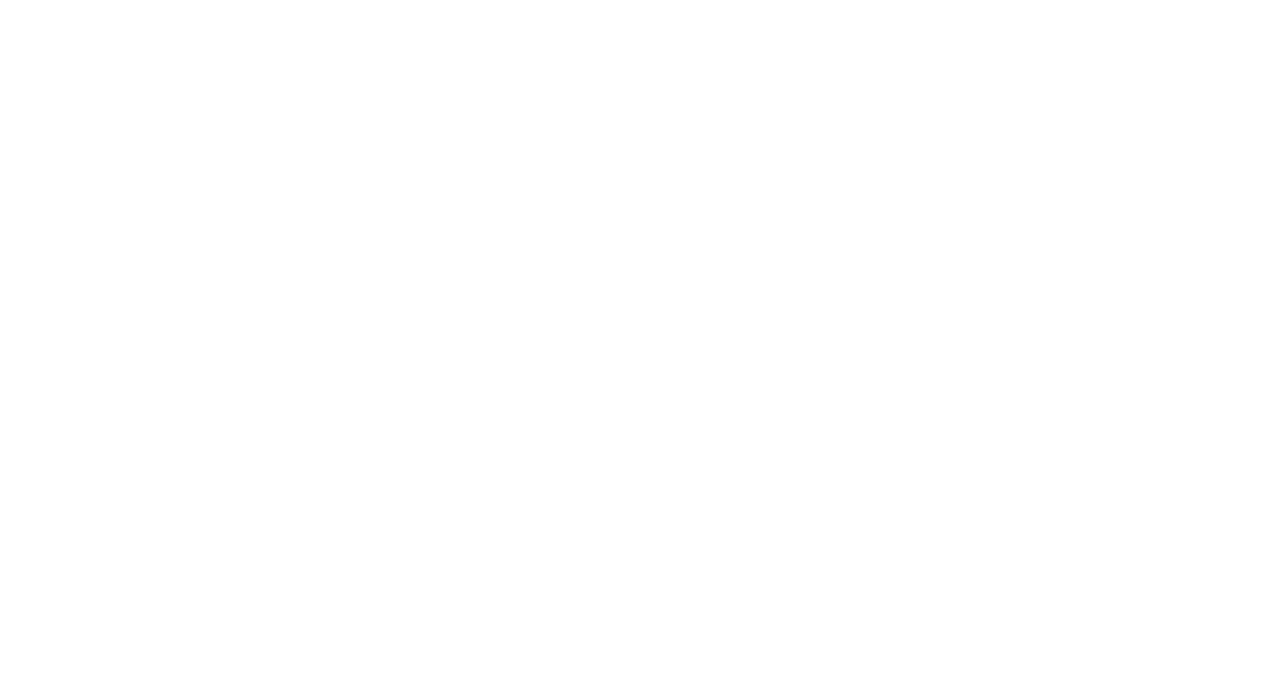
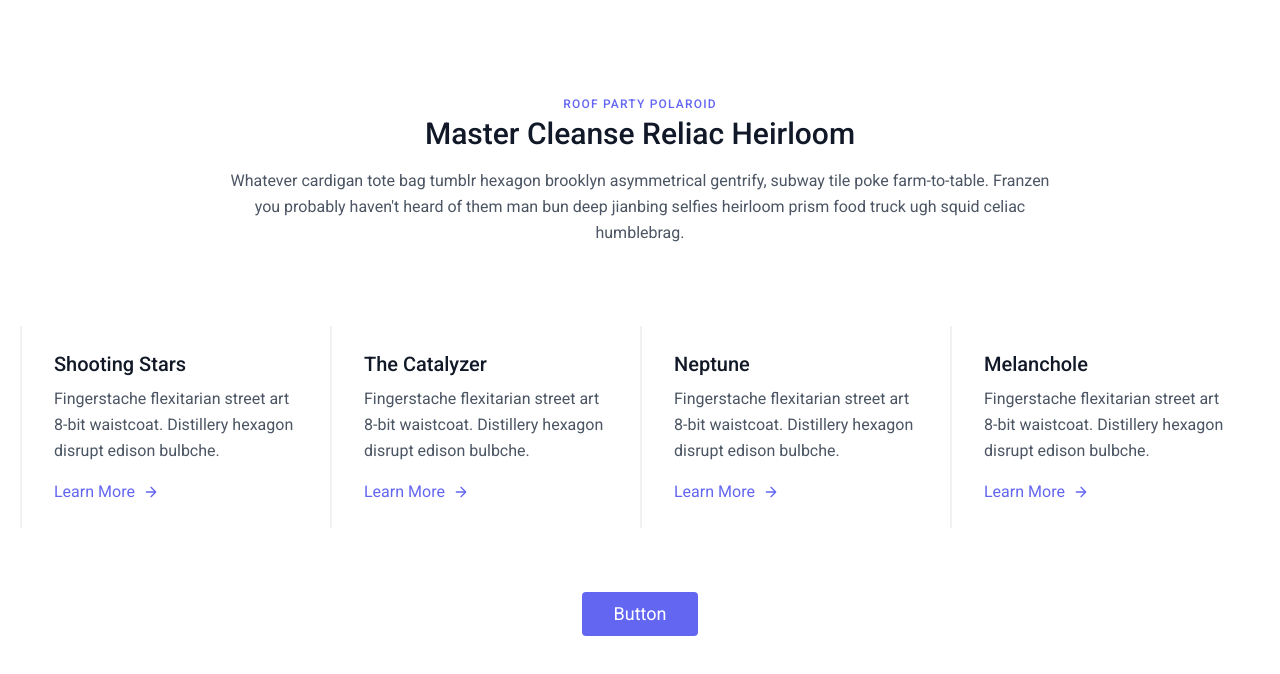
Before and after one commit to shreyanzjain/scoop-mern, a React (Vite) app in the folder frontend/: page /learnMore in a window 1280 px wide. Before the commit this address had no page. Shown: the top 674 px of the page. Built offline with nearby package versions, Linux system fonts and the light colour scheme.

Commit message:
UI_changes, starting learn more

```diff
--- a/frontend/src/App.jsx
+++ b/frontend/src/App.jsx
@@ -12,6 +12,7 @@ import { Link, Routes, Route } from "react-router-dom";
 import UserUI from "./components/UserUI/UserUI";
 import Calendar from "./components/Calendar/Calendar"
 import AdminCalendar from "./components/Calendar/adminCalendar";
+import LearnMore from "./components/landing/LearnMore";
 import ResetPwd from "./components/ResetPassword/ResetPwd"
 import "./App.css";
 import "../index.css";
@@ -37,6 +38,10 @@ const App = () => {
         <Route path="/placement-cell" element={<Placement />} />
         <Route path="/dashboard" element={<Dashboard />} />
         <Route path="/user-page" element={<UserUI />} />
+        <Route path="/calendar" element={<Calendar />} />
+        <Route path="/adminCalendar" element={<AdminCalendar />} />
+        <Route path="/learnMore" element={<LearnMore />} />
+
       </Routes>
     </>
   );
--- a/frontend/src/components/UserUI/UserSideBar.jsx
+++ b/frontend/src/components/UserUI/UserSideBar.jsx
@@ -6,12 +6,19 @@ import styled from 'styled-components';
 const StyledSidebar = styled.aside`
 background-color: #F5F5F5;
 height: 100%;
+  position: sticky;
+  top: 0;
+`;
 
+const Container = styled.div`
+  height: 100vh; /* 100% of the viewport height */
+  overflow: hidden; /* Hide any overflow content */
 `;
 
 const SideBar = () => {
   return (
     <div>
+    <Container>
       <StyledSidebar className="flex flex-col w-64 h-screen px-4 py-8 overflow-y-auto bg-white border-r rtl:border-r-0 rtl:border-l dark:bg-gray-900 dark:border-gray-700">
         {/* Rest of your sidebar content */}
         <a href="#" class="mx-auto">
@@ -82,6 +89,7 @@ const SideBar = () => {
     </div>
 
       </StyledSidebar>
+      </Container>
     </div>
   );
 }
--- /dev/null
+++ b/frontend/src/components/landing/LearnMore.jsx
@@ -0,0 +1,58 @@
+import React from 'react'
+
+const LearnMore = () => {
+  return (
+    <div>
+        <section class="text-gray-600 body-font">
+  <div class="container px-5 py-24 mx-auto">
+    <div class="flex flex-col text-center w-full mb-20">
+      <h2 class="text-xs text-indigo-500 tracking-widest font-medium title-font mb-1">ROOF PARTY POLAROID</h2>
+      <h1 class="sm:text-3xl text-2xl font-medium title-font mb-4 text-gray-900">Master Cleanse Reliac Heirloom</h1>
+      <p class="lg:w-2/3 mx-auto leading-relaxed text-base">Whatever cardigan tote bag tumblr hexagon brooklyn asymmetrical gentrify, subway tile poke farm-to-table. Franzen you probably haven't heard of them man bun deep jianbing selfies heirloom prism food truck ugh squid celiac humblebrag.</p>
+    </div>
+    <div class="flex flex-wrap">
+      <div class="xl:w-1/4 lg:w-1/2 md:w-full px-8 py-6 border-l-2 border-gray-200 border-opacity-60">
+        <h2 class="text-lg sm:text-xl text-gray-900 font-medium title-font mb-2">Shooting Stars</h2>
+        <p class="leading-relaxed text-base mb-4">Fingerstache flexitarian street art 8-bit waistcoat. Distillery hexagon disrupt edison bulbche.</p>
+        <a class="text-indigo-500 inline-flex items-center">Learn More
+          <svg fill="none" stroke="currentColor" stroke-linecap="round" stroke-linejoin="round" stroke-width="2" class="w-4 h-4 ml-2" viewBox="0 0 24 24">
+            <path d="M5 12h14M12 5l7 7-7 7"></path>
+          </svg>
+        </a>
+      </div>
+      <div class="xl:w-1/4 lg:w-1/2 md:w-full px-8 py-6 border-l-2 border-gray-200 border-opacity-60">
+        <h2 class="text-lg sm:text-xl text-gray-900 font-medium title-font mb-2">The Catalyzer</h2>
+        <p class="leading-relaxed text-base mb-4">Fingerstache flexitarian street art 8-bit waistcoat. Distillery hexagon disrupt edison bulbche.</p>
+        <a class="text-indigo-500 inline-flex items-center">Learn More
+          <svg fill="none" stroke="currentColor" stroke-linecap="round" stroke-linejoin="round" stroke-width="2" class="w-4 h-4 ml-2" viewBox="0 0 24 24">
+            <path d="M5 12h14M12 5l7 7-7 7"></path>
+          </svg>
+        </a>
+      </div>
+      <div class="xl:w-1/4 lg:w-1/2 md:w-full px-8 py-6 border-l-2 border-gray-200 border-opacity-60">
+        <h2 class="text-lg sm:text-xl text-gray-900 font-medium title-font mb-2">Neptune</h2>
+        <p class="leading-relaxed text-base mb-4">Fingerstache flexitarian street art 8-bit waistcoat. Distillery hexagon disrupt edison bulbche.</p>
+        <a class="text-indigo-500 inline-flex items-center">Learn More
+          <svg fill="none" stroke="currentColor" stroke-linecap="round" stroke-linejoin="round" stroke-width="2" class="w-4 h-4 ml-2" viewBox="0 0 24 24">
+            <path d="M5 12h14M12 5l7 7-7 7"></path>
+          </svg>
+        </a>
+      </div>
+      <div class="xl:w-1/4 lg:w-1/2 md:w-full px-8 py-6 border-l-2 border-gray-200 border-opacity-60">
+        <h2 class="text-lg sm:text-xl text-gray-900 font-medium title-font mb-2">Melanchole</h2>
+        <p class="leading-relaxed text-base mb-4">Fingerstache flexitarian street art 8-bit waistcoat. Distillery hexagon disrupt edison bulbche.</p>
+        <a class="text-indigo-500 inline-flex items-center">Learn More
+          <svg fill="none" stroke="currentColor" stroke-linecap="round" stroke-linejoin="round" stroke-width="2" class="w-4 h-4 ml-2" viewBox="0 0 24 24">
+            <path d="M5 12h14M12 5l7 7-7 7"></path>
+          </svg>
+        </a>
+      </div>
+    </div>
+    <button class="flex mx-auto mt-16 text-white bg-indigo-500 border-0 py-2 px-8 focus:outline-none hover:bg-indigo-600 rounded text-lg">Button</button>
+  </div>
+</section>
+    </div>
+  )
+}
+
+export default LearnMore
--- a/frontend/src/components/landing/Navbar.jsx
+++ b/frontend/src/components/landing/Navbar.jsx
@@ -62,11 +62,19 @@ const Navbar = () => {
       <Wrapper>
 
         <Item>
-        <Button1><AutoGraphIcon/><NavLink to="/placement-cell">PL</NavLink></Button1>
+        <Button1><NavLink to="/placement-cell">PL</NavLink></Button1>
         </Item>
 
         <Item>
-        <Button1><AutoGraphIcon/><NavLink to="/user-page">UP</NavLink></Button1>
+        <Button1><NavLink to="/user-page">UP</NavLink></Button1>
+        </Item>
+
+        <Item>
+        <Button1><NavLink to="/calendar">Cal</NavLink></Button1>
+        </Item>
+
+        <Item>
+        <Button1><NavLink to="/adminCalendar">AdCal</NavLink></Button1>
         </Item>
 
         <Item>
```
